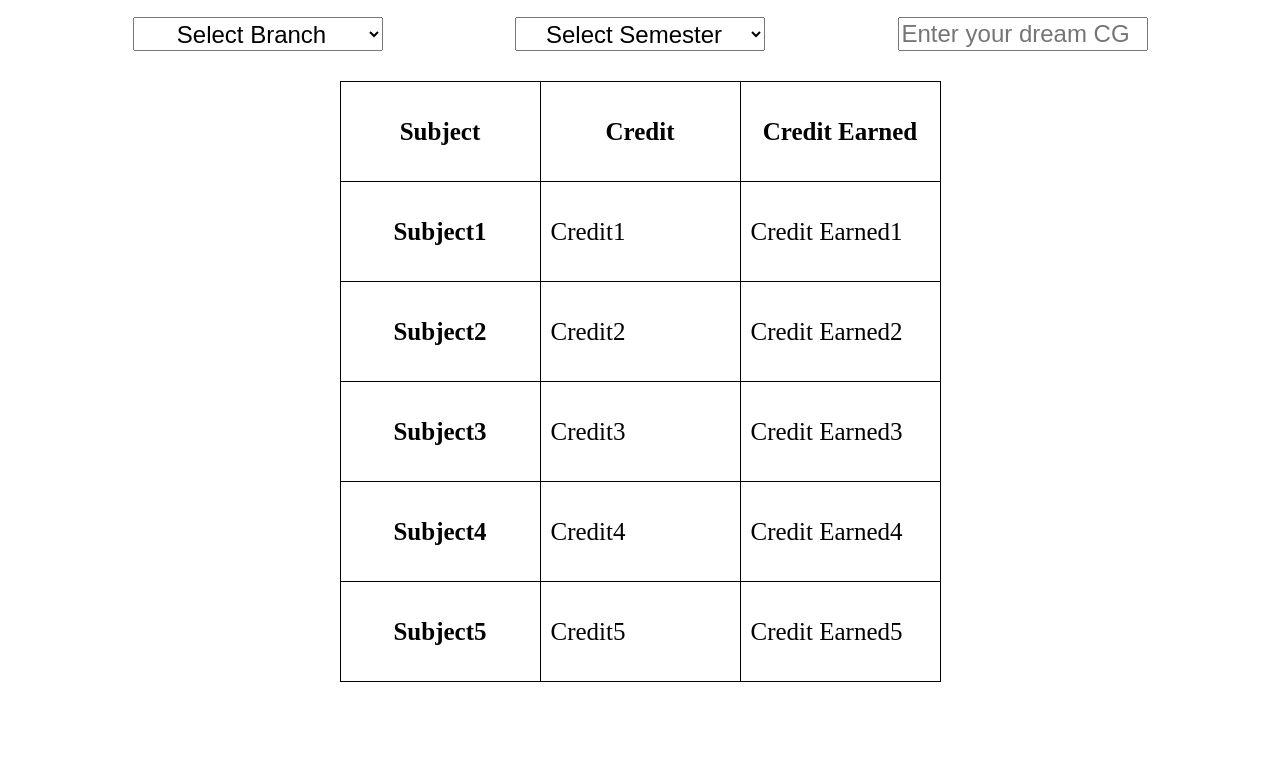
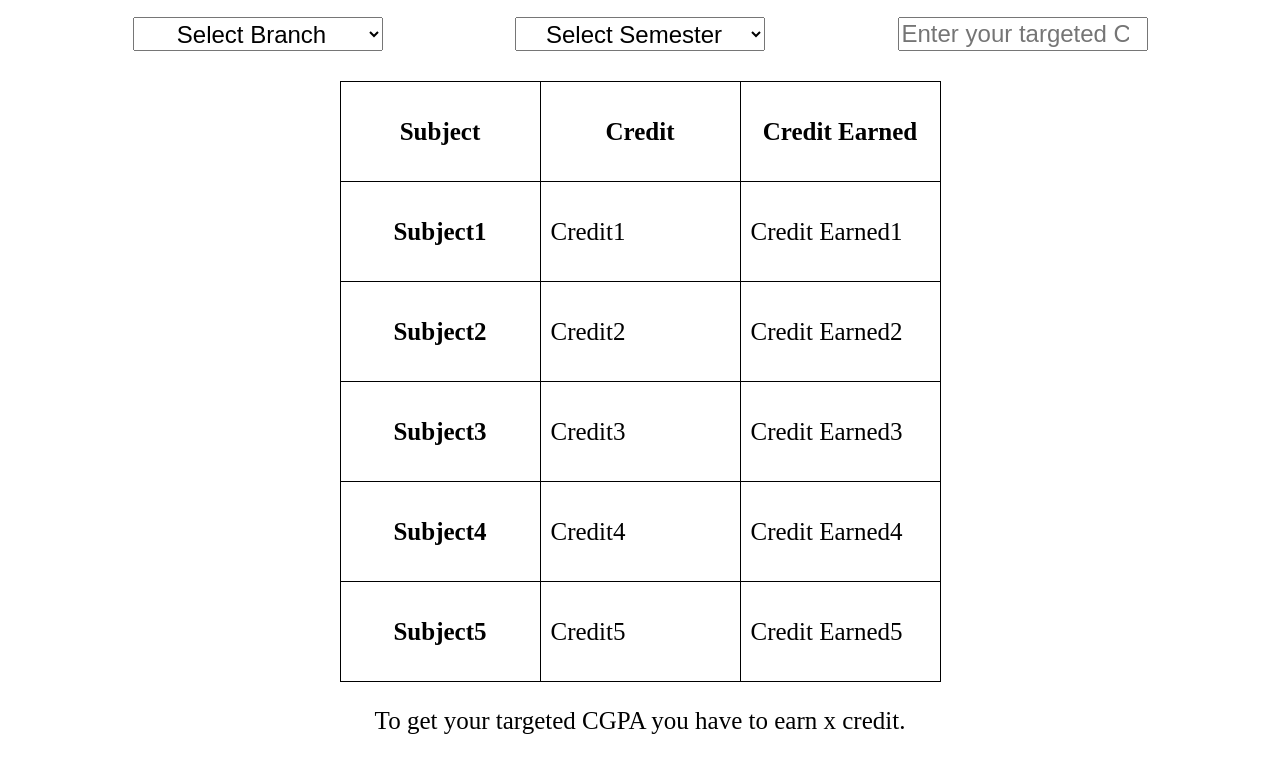
Before and after one commit to hemant714/calCgpa, a plain HTML site: page index.html in a window 1280 px wide. Shown: the part 86-846 px from the top of the page. Before the commit the page ends 800 px from the top, so only its background shows below. Drawn offline with Linux system fonts and the light colour scheme.

Commit message:
added result

```diff
--- a/images/style.css
+++ b/images/style.css
@@ -77,3 +77,7 @@ th {
     width: 200px;
     height: 100px;
 }
+
+#result {
+    margin: auto;
+}
--- a/index.html
+++ b/index.html
@@ -44,7 +44,7 @@
           <option value="7">7</option>
           <option value="8">8</option>
         </select>
-            <input placeholder="Enter your dream CGPA" type="number" min="0" max="10">
+            <input placeholder="Enter your targeted CGPA" type="number" min="0" max="10">
         </div>
         <div id="tab">
             <table>
@@ -80,6 +80,10 @@
                 </tr>
 
             </table>
+
+        </div>
+        <div id="result">
+            <p> To get your targeted CGPA you have to earn x credit.</p>
         </div>
     </div>
 </body>
```
